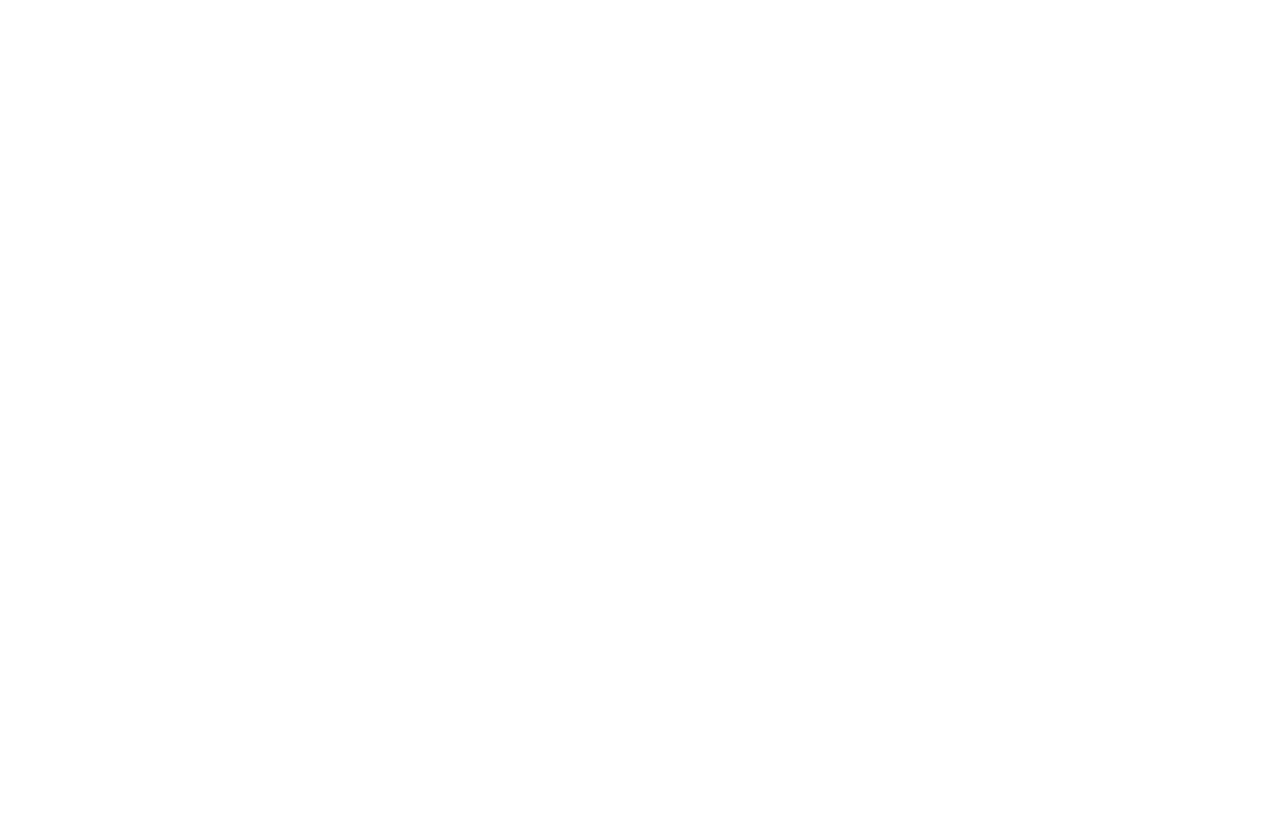
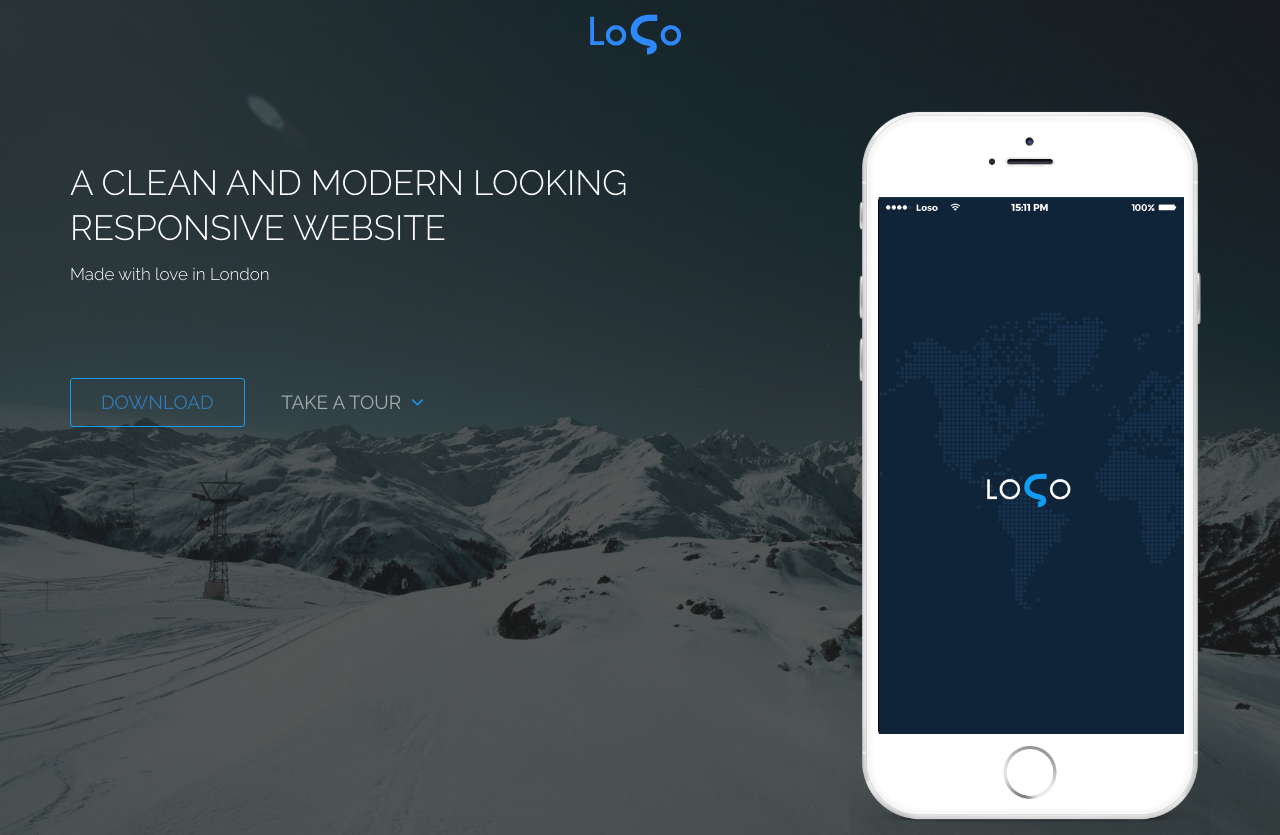
Before and after one commit to ahsanwaseem/personal-project-1, a PHP site: page / in a window 1280 px wide. Before the commit the page is empty. Before the commit the page ends 800 px from the top, so only its background shows below. Run offline with PHP 8.4, Linux system fonts and the light colour scheme.

Commit message:
styling added

```diff
--- a/css/style.css
+++ b/css/style.css
@@ -12,3 +12,102 @@ body{
 p{
   font-size:14px;
 }
+
+/* header */
+
+.header{
+  background-image:url('../images/header-bg.jpg');
+  background-attachment: fixed;
+  background-repeat: no-repeat;
+  background-position: 50% 50%;
+  background-size: cover;
+  -moz-background-size:cover;
+  -o-background-size:cover;
+  -webkit-background-size:cover;
+}
+
+.header-overlay{
+  background-color: rgba(31,31,31,0.75);
+}
+
+.logo{
+  padding-bottom:50px;
+}
+
+.header-text h1{
+   color:#fff;
+   font-size:35px;
+   font-weight:300;
+   line-height: 45px;
+   padding-top:30px;
+   text-transform: uppercase;
+}
+
+.header-text p{
+  color:#fff;
+  font-size:17px;
+  line-height: 28px;
+  font-weight:300;
+}
+
+.header-btns{
+  margin-top: 90px;
+  margin-bottom: 50px;
+}
+
+.btn-download,
+.btn-download:focus,
+.btn-download:active,
+.btn-download:visited
+{
+     background:transparent;
+     border-color:#129cf3;
+     padding-top:10px;
+     padding-bottom: 10px;
+     padding-left: 30px;
+     padding-right: 30px;
+     font-size:19px;
+     text-transform: uppercase;
+     border-radius: 3px;
+     transition:all 1s;
+     -webkit-transition:all 1s;
+     -moz-transition:all 1s;
+     -o-transition:all 1s;
+}
+
+.btn-download:hover{
+  background-color: #129cf3;
+  color:#fff;
+}
+
+.btn-tour,
+.btn-tour:focus,
+.btn-tour:active,
+.btn-tour:visited
+{
+color:#a9adb0;
+margin-left: 20px;
+text-transform: uppercase;
+font-size: 19px;
+font-weight: 500;
+background: transparent;
+transition:all 1s;
+-webkit-transition:all 1s;
+-moz-transition:all 1s;
+-o-transition:all 1s;
+}
+
+.btn-tour:hover{
+  color:#fff;
+}
+
+.btn-tour i{
+  font-size:20px;
+  padding-left:5px;
+  color:#129cf3;
+}
+
+
+.header-iphone img{
+  width:100%; /* 100% of its parent width */
+}
--- a/index.html
+++ b/index.html
@@ -6,13 +6,45 @@
     <link href="https://fonts.googleapis.com/css?family=Raleway:500italic,600italic,600,700,700italic,300italic,300,400,400italic,800,900" rel="stylesheet" type="text/css">
     <link href="https://fonts.googleapis.com/css?family=Source+Sans+Pro:400,300,300italic,400italic,600italic,800,900" rel="stylesheet" type="text/css">
 
-    <link rel="icon" type="image/png" href="images//favicon.png">
+    <link rel="icon" type="image/png" href="images/favicon.png">
     <title>LoSo</title>
     <link rel="stylesheet" href="css/bootstrap.min.css">
-    <link rel="stylesheet" href="/css/font-awesome.min.css">
+    <link rel="stylesheet" href="css/font-awesome.min.css">
     <link rel="stylesheet" href="css/style.css">
   </head>
   <body>
+    <header class="header">
+      <div class="header-overlay">
+        <div class="container">
+          <div class="row">
+            <div class="col-md-12">
+              <div class="logo text-center">
+              <img src="images/logo.png" alt="logo">
+              </div>
+            </div>
+          </div>
+          <div class="row">
+           <div class="col-md-8">
+             <div class="header-text">
+               <h1>A clean and modern looking responsive website</h1>
+               <p>Made with love in London</p>
+             </div>
+             <div class="header-btns">
+               <a class="btn btn-download" href="#">Download</a>
+               <a class="btn btn-tour" href="#">Take a Tour
+              <i class="fa fa-angle-down"></i>
+               </a>
+             </div>
+           </div>
+           <div class="col-md-4">
+             <div class="header-iphone">
+              <img src="images/iphone-header.png" alt="iphone">
+             </div>
+           </div>
+          </div>
+        </div>
+      </div>
+    </header>
 
   <script src="js/jquery.js"></script>
   <script src="js/bootstrap.min.js"></script>
```
